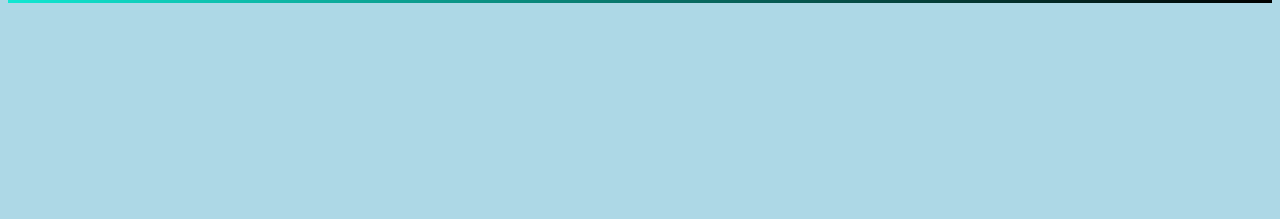
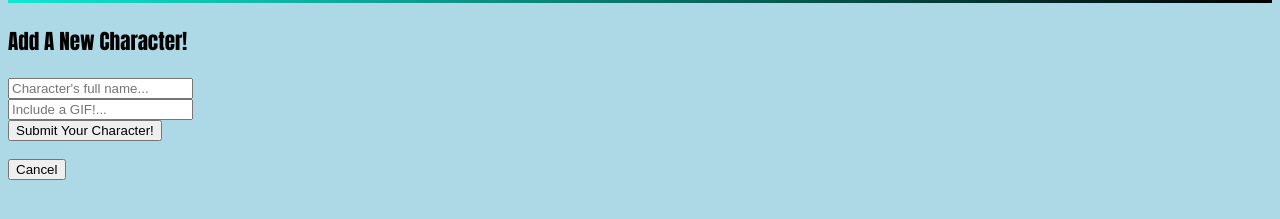
Before and after one commit to bolloland/snl-characters-frontend, a plain HTML site: page index.html in a window 1280 px wide. Shown: the part 237-456 px from the top of the page. Drawn offline with Linux system fonts and the light colour scheme; no server answers.

Commit message:
form cleanup in i.html

```diff
--- a/index.html
+++ b/index.html
@@ -14,8 +14,6 @@
         <img height="100" id="snlLogo" src="https://pbs.twimg.com/profile_images/1159903342182699009/VOkYedxH_400x400.jpg" alt="">
     </div>
 
-    <!-- <div id="top5banner"> to list char with most likes
-    </div> -->
 
 
     <div class="new-member-button" id="newMemberFormButton"><button  id="showNewMemberForm">Add SNL Cast Member</button></div>
@@ -155,31 +153,31 @@
 
 
     <!-- CHARACTER BLOCK -->
+    <!-- New Character Form Container -->
+    <div id="new-char-form-cont" class="hidden-char-form">
+        <h3>Add A New Character!</h3>
+        <form id="add-Char">
+            <input type="text" name="name" value="" placeholder="Character's full name..." class="input-text" id="newCharName" />
+            <br />
+            <input type="text" name="image" value="" placeholder="Include a GIF!..." class="input-text" id="newCharImage" />
+            <br />
+            <input type="submit" name="submitChar" value="Submit Your Character!" id="newCharSubmitButton" />
+            <br />
+        </form>
+            <div><button id="cancelCharButton" onclick="cancelCharButt()" type="button"> Cancel </button></div>
+    </div>
+    <!-- //FINISHED CHARACTER CONTAINER -->
     <div class="hidden" id="character-container">
         <div id="returnToMain">
             <button id="gotoMainPage"> Return to Cast Members </button>
             <button id="addCharacter"> Add a Character! </button>
             </br>
-
+        </div>
+<!-- Individual Characters Here -->
+        <div id="charBox">
         </div>
 
 
-                <div id="charBox">
-                    <!-- <div id="new-character-form-container" class="character-form">
-                        <form id="add-Char" class="add-character">
-                            <h3>Add A New Character!</h3>
-
-                            <input type="text" name="name" value="" placeholder="Character's full name..." class="input-text" id="newCharName" />
-                            <br />
-                            <input type="text" name="image" value="" placeholder="Include a GIF!..." class="input-text" id="newCharImage" />
-                            <br />
-                            <input type="submit" name="submitChar" value="Submit Your Character!" id="newCharSubmitButton" />
-                            <br />
-                        </form>
-                            <div><button id="cancelCharButton" onclick="cancelCharButt()" type="button"> Cancel </button></div>
-
-                    </div> -->
-                </div>
     </div>
 
 
```
